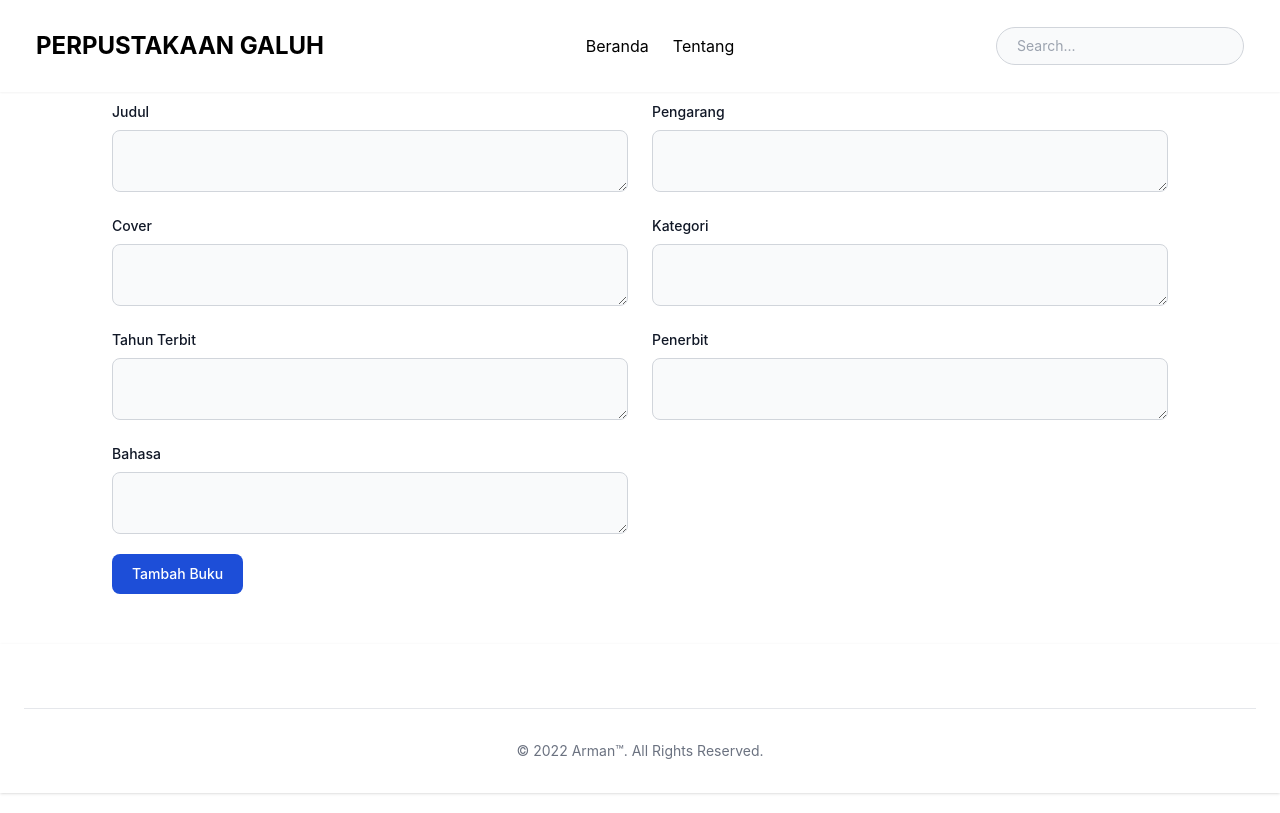
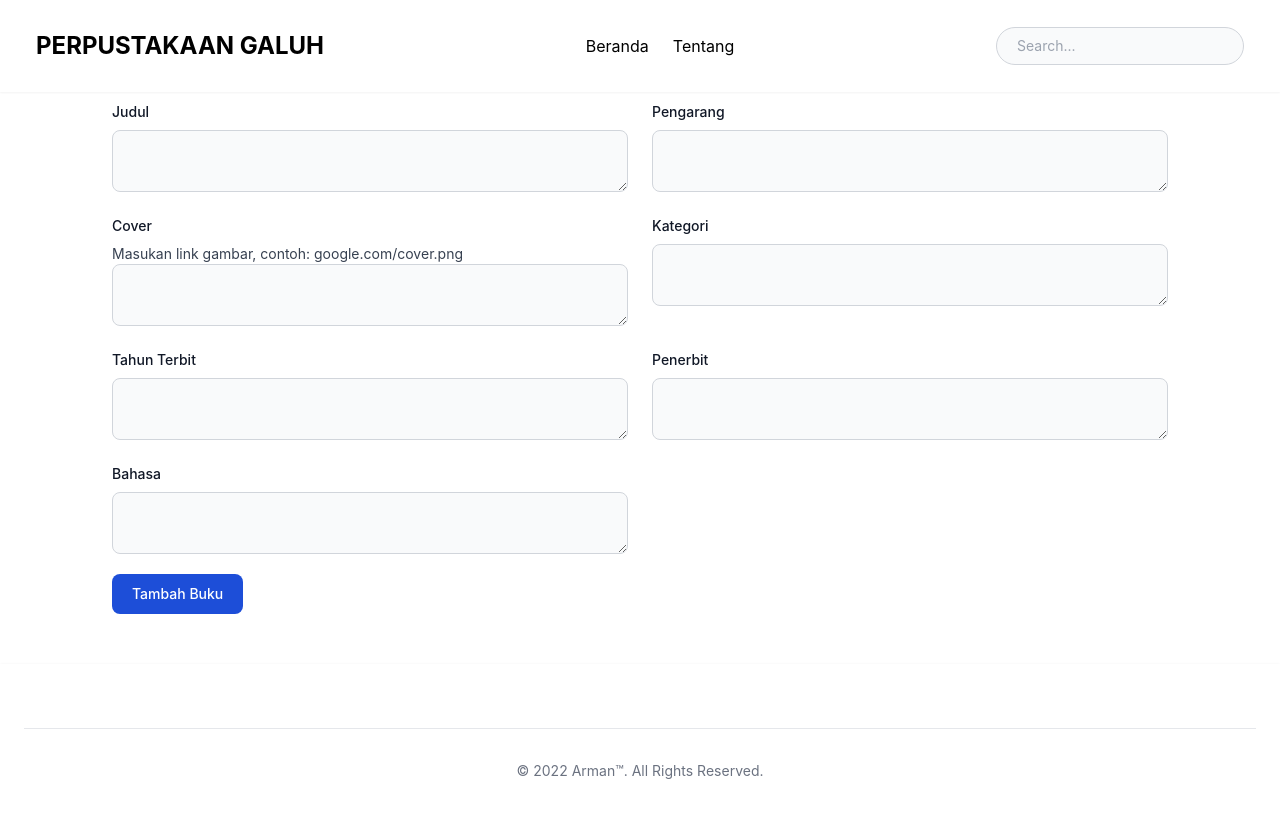
Before and after one commit to armandwipangestu/perpustakaan_galuh, a React (Create React App) app in the folder frontend/: page /tambah_buku in a window 1280 px wide. Built offline with nearby package versions, Linux system fonts and the light colour scheme.

Commit message:
frontend: navbar, stuff

```diff
--- a/frontend/src/components/Books/add.books.js
+++ b/frontend/src/components/Books/add.books.js
@@ -74,6 +74,9 @@ const AddBook = () => {
               >
                 Cover
               </label>
+              <p className="text-gray-700 text-sm">
+                Masukan link gambar, contoh: google.com/cover.png
+              </p>
               <textarea
                 type="text"
                 id="cover"
--- a/frontend/src/components/Layouts/navigation.layouts.js
+++ b/frontend/src/components/Layouts/navigation.layouts.js
@@ -66,7 +66,7 @@ const Navigation = () => {
               </li>
             </ul>
 
-            <div className="mt-4 space-y-2 lg:hidden md:inline-block">
+            <div className="mt-4 space-y-2 md:hidden md:inline-block">
               <input
                 type="text"
                 id="search-navbar"
```
